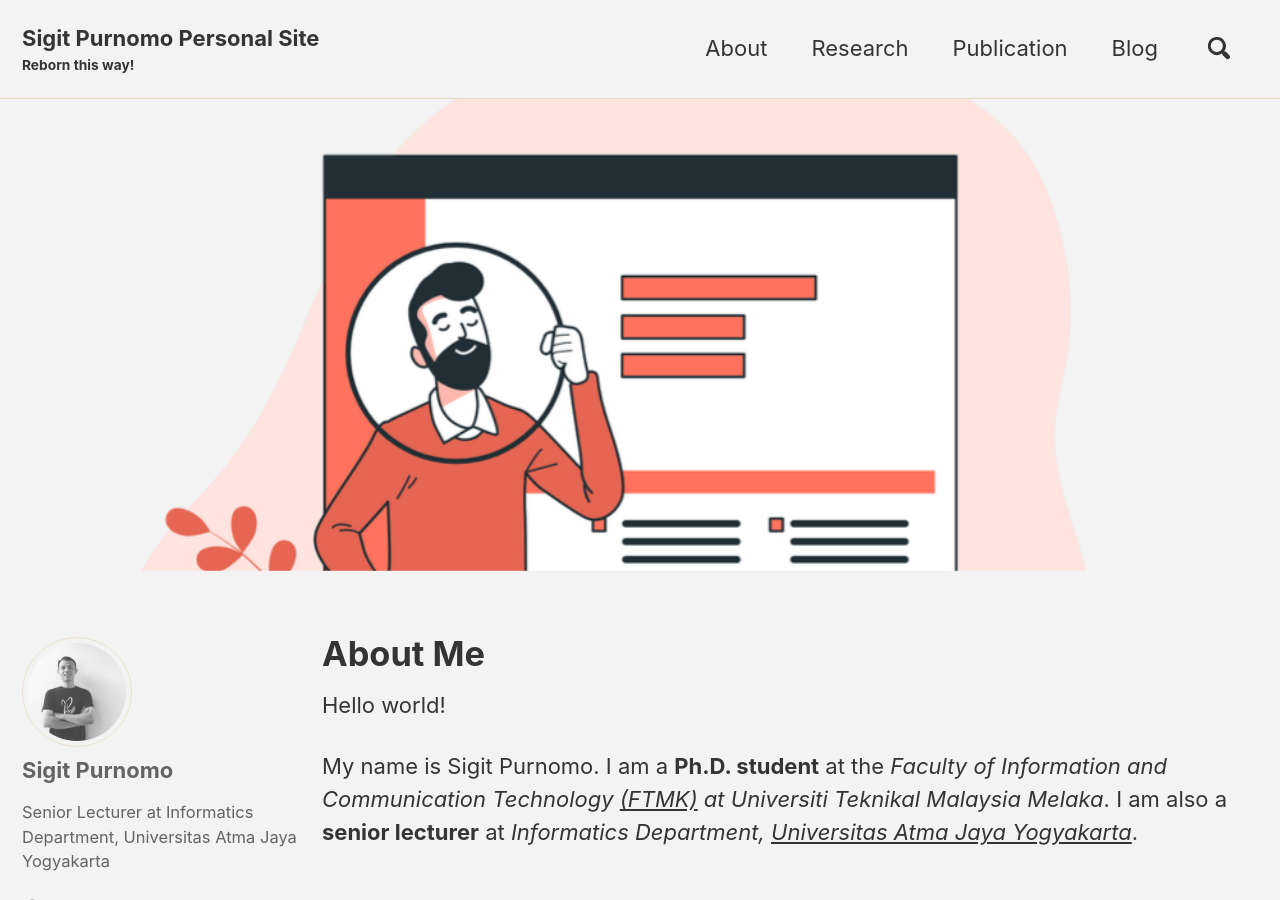
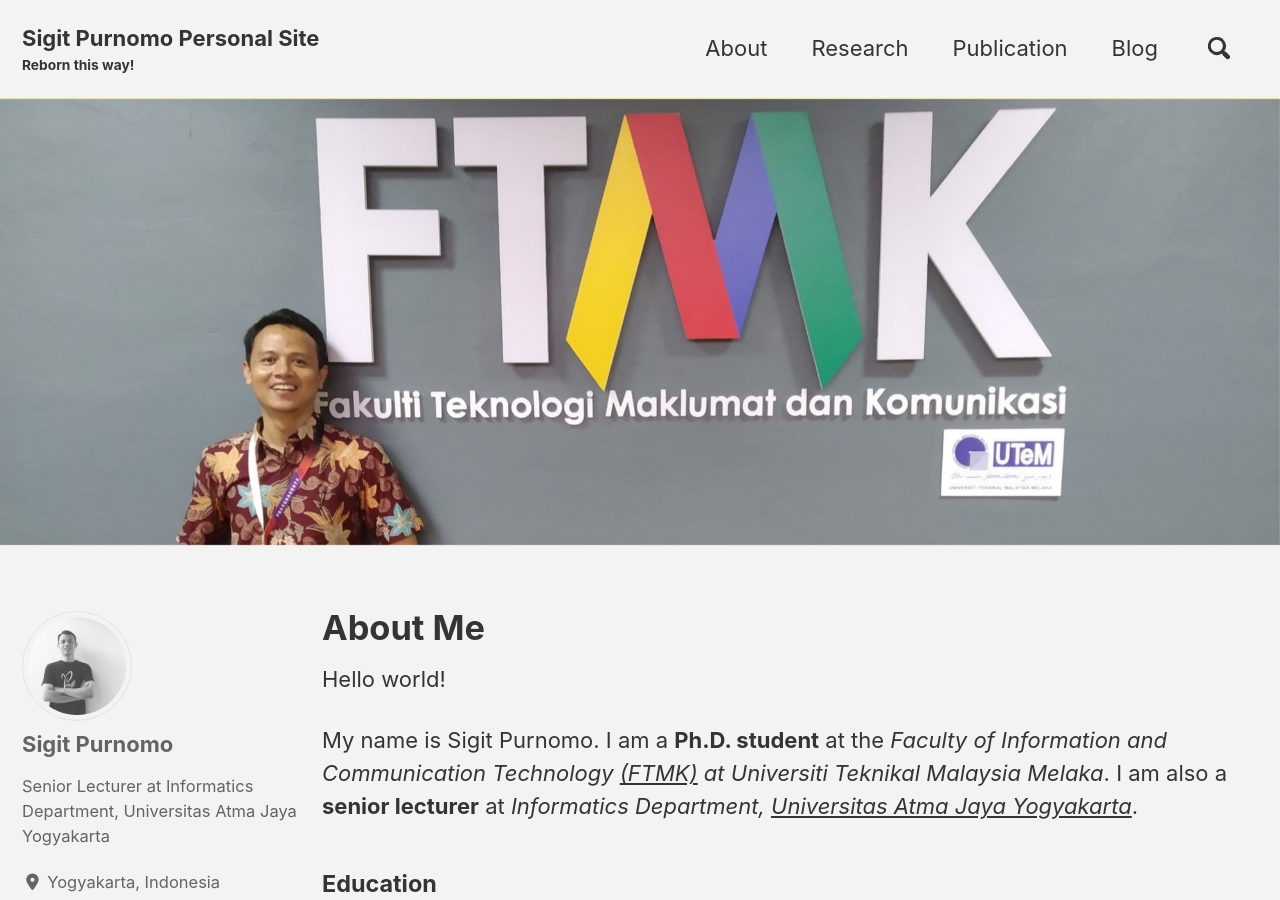
Before and after one commit to sigit-purnomo/sigit-purnomo.github.io, a Jekyll site: the page built from _pages/about.md, in a window 1280 px wide and 900 px high. Built offline with Jekyll 4.4.1, drawn with Linux system fonts in a browser that asks for light colours; cached includes are drawn as plain includes; nearby versions of some CDN libraries; a style sheet for code colours, icons or effects is not loaded.

Commit message:
Update about.md

```diff
--- a/_pages/about.md
+++ b/_pages/about.md
@@ -4,7 +4,7 @@ permalink: /about/
 excerpt: "About Me, Education, Research Interests, Teaching Experiences, Fellowship Experiences, and Awards"
 layout: single
 header:
-  image: /assets/images/rsz_resume-bro-pana.png
+  image: /assets/images/rsz_img_20200312_192617.jpg
 author_profile: true
 sitemap: true
 modified: 2020-04-25
```
